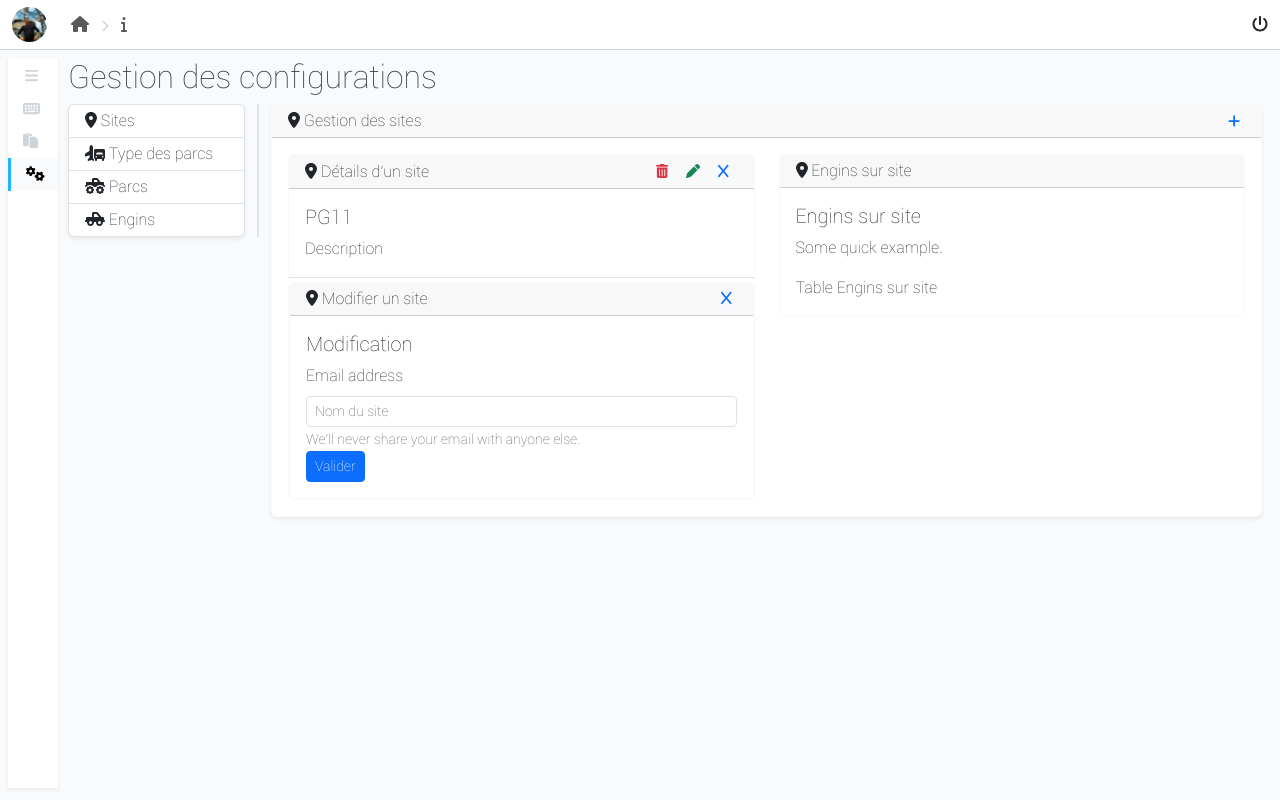
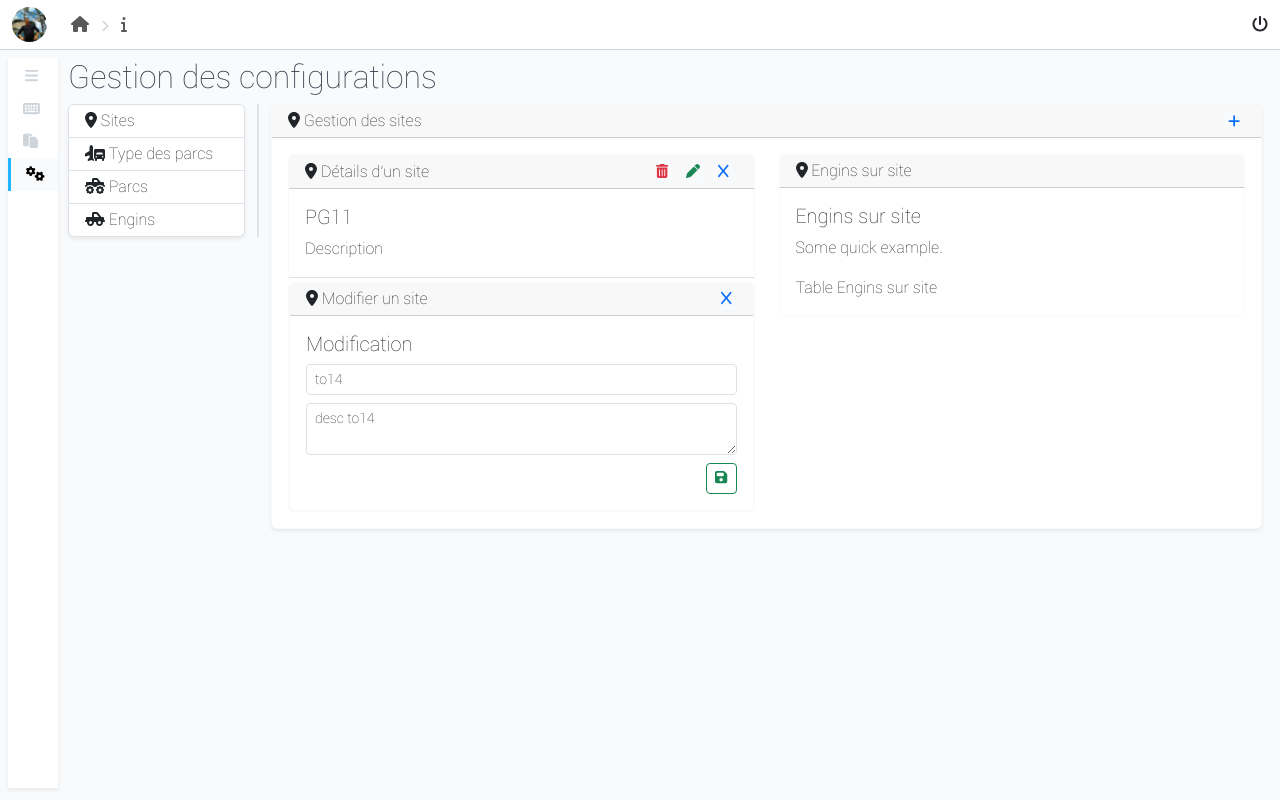
Before and after one commit to ghalass/react_client_001, a React (Create React App) app: page /config/sites/1/update in a window 1280 px wide. Built offline with nearby package versions, Linux system fonts and the light colour scheme.

Commit message:
complete delete & update site page

```diff
--- a/src/components/sites/site/SiteCreate.jsx
+++ b/src/components/sites/site/SiteCreate.jsx
@@ -169,9 +169,9 @@ function SiteCreate() {
                       <div
                         className="btn btn-sm text-danger py-0"
                         onClick={() => {
-                          setListToAdd(
+                          /* setListToAdd(
                             listToAdd.filter((i) => i.title !== item.title)
-                          );
+                          ); */
                         }}
                       >
                         <FontAwesomeIcon icon={faMinus} />
--- a/src/components/sites/site/SiteDelete.jsx
+++ b/src/components/sites/site/SiteDelete.jsx
@@ -2,9 +2,12 @@ import { faCheck, faLocationDot, faX } from "@fortawesome/free-solid-svg-icons";
 import { FontAwesomeIcon } from "@fortawesome/react-fontawesome";
 import React from "react";
 import { Card } from "react-bootstrap";
-import { Link } from "react-router-dom";
+import { Link, useNavigate } from "react-router-dom";
+import { toast } from "react-toastify";
 
 function SiteDelete() {
+  const navigate = useNavigate();
+
   return (
     <Card border="light">
       <Card.Header className="py-1">
@@ -24,11 +27,18 @@ function SiteDelete() {
           <FontAwesomeIcon
             icon={faCheck}
             className="btn btn-sm btn-outline-danger mx-2"
+            onClick={() => {
+              toast.success("Site supprimé avec succès.");
+              navigate("/config/sites");
+            }}
           />
           Oui
           <FontAwesomeIcon
             icon={faX}
             className="btn btn-sm btn-outline-success mx-2"
+            onClick={() => {
+              navigate("/config/sites/1");
+            }}
           />
           Non
         </div>
--- a/src/components/sites/site/SiteUpdate.jsx
+++ b/src/components/sites/site/SiteUpdate.jsx
@@ -1,10 +1,28 @@
-import { faLocationDot, faX } from "@fortawesome/free-solid-svg-icons";
+import { faLocationDot, faSave, faX } from "@fortawesome/free-solid-svg-icons";
 import { FontAwesomeIcon } from "@fortawesome/react-fontawesome";
-import React from "react";
-import { Button, Card, Form } from "react-bootstrap";
-import { Link } from "react-router-dom";
+import React, { useEffect, useState } from "react";
+import { Card } from "react-bootstrap";
+import { Link, useNavigate } from "react-router-dom";
+
+import { Formik, Field, Form, ErrorMessage } from "formik";
+import * as Yup from "yup";
+import { toast } from "react-toastify";
 
 function SiteUpdate() {
+  const [site, siteSite] = useState({
+    title: "to14",
+    description: "desc to14",
+  });
+
+  useEffect(() => {
+    siteSite({
+      title: "to14",
+      description: "desc to14",
+    });
+  }, []);
+
+  const navigate = useNavigate();
+
   return (
     <Card border="light">
       <Card.Header className="py-1">
@@ -19,24 +37,80 @@ function SiteUpdate() {
       </Card.Header>
       <Card.Body>
         <Card.Title>Modification</Card.Title>
-        {/* <Card.Text>
-          Some quick example text to build on the card title and make up the
-          bulk of the card's content.
-        </Card.Text> */}
+
         <div>
-          <Form>
-            <Form.Group controlId="formBasicEmail">
-              <Form.Label>Email address</Form.Label>
-              <Form.Control size="sm" type="text" placeholder="Nom du site" />
-              <Form.Text className="text-muted">
-                We'll never share your email with anyone else.
-              </Form.Text>
-            </Form.Group>
+          <Formik
+            initialValues={{ title: site.title, description: site.description }}
+            validationSchema={Yup.object({
+              title: Yup.string()
+                .min(2, "Ce champ doit comporter au moins 2 caractères.")
+                .max(64, "Ce champ doit comporter au maximum 64 caractères")
+                .required("Ce champ est obligatoire."),
+              description: Yup.string().max(
+                255,
+                "Ce champ doit comporter au maximum 255 caractères"
+              ),
+            })}
+            onSubmit={(values, { setSubmitting }) => {
+              setTimeout(() => {
+                /* alert(JSON.stringify(values, null, 2)); */
+                toast.success("Site modifié avec succès.");
+                setSubmitting(false);
+                navigate("/config/sites/1");
+              }, 400);
+            }}
+          >
+            {(props) => {
+              return (
+                <Form>
+                  <div className="mt-2  ">
+                    <Field
+                      className={
+                        "form-control form-control-sm " +
+                        (props.errors.title && props.touched.title
+                          ? " is-invalid"
+                          : "")
+                      }
+                      name="title"
+                      type="text"
+                      placeholder="Nom du site"
+                      autoComplete="off"
+                    />
+                    <ErrorMessage
+                      name="title"
+                      component="div"
+                      className="text-danger text-left "
+                    />
+                  </div>
 
-            <Button variant="primary" type="submit" className="btn btn-sm">
-              Valider
-            </Button>
-          </Form>
+                  <div className="mt-2  ">
+                    <Field
+                      name="description"
+                      type="text"
+                      className="form-control form-control-sm"
+                      placeholder="Description du site"
+                      autoComplete="off"
+                      as="textarea"
+                    />
+                    <ErrorMessage
+                      name="description"
+                      component="div"
+                      className="text-danger text-left "
+                    />
+                  </div>
+
+                  <div className="mt-2 d-flex justify-content-end">
+                    <button
+                      type="submit"
+                      className="btn btn-sm btn-outline-success"
+                    >
+                      <FontAwesomeIcon icon={faSave} className="" />
+                    </button>
+                  </div>
+                </Form>
+              );
+            }}
+          </Formik>
         </div>
       </Card.Body>
     </Card>
```
